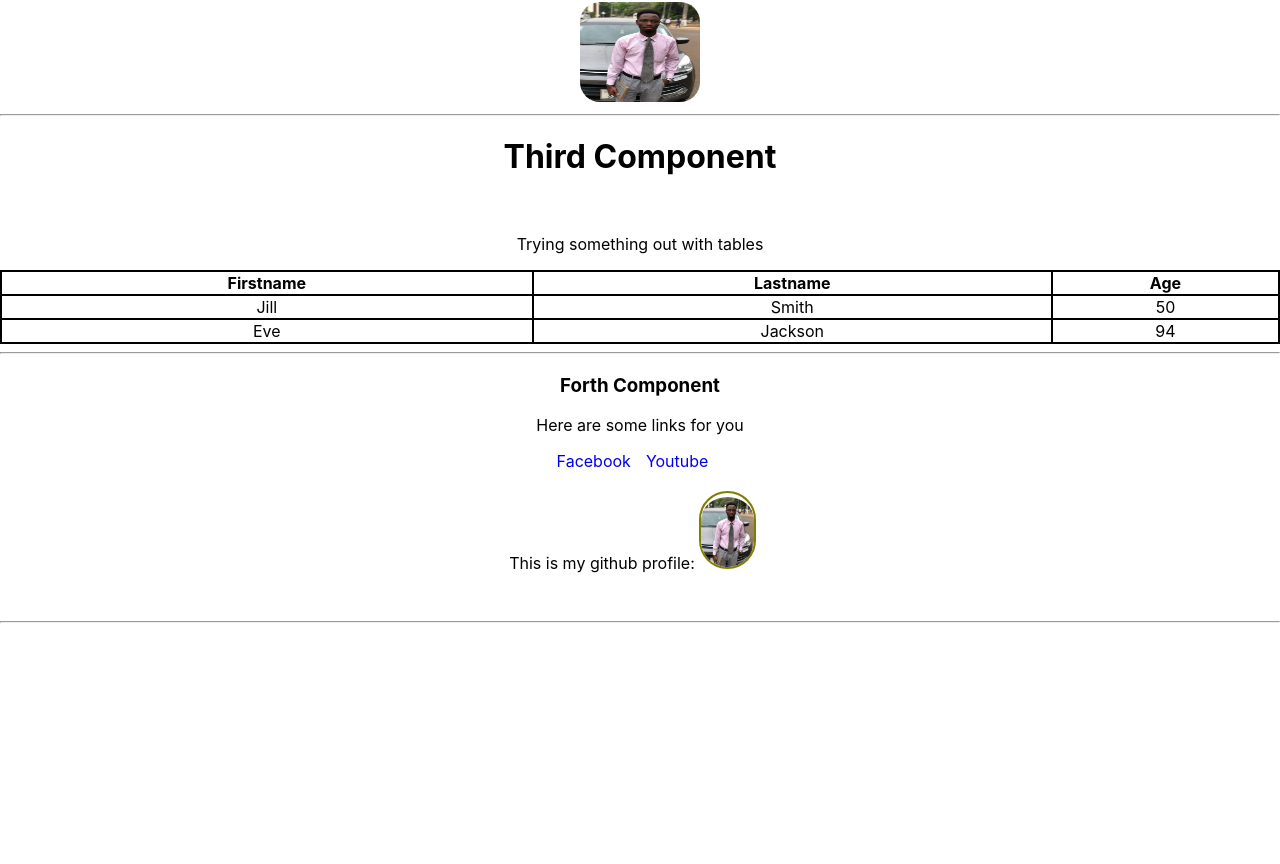
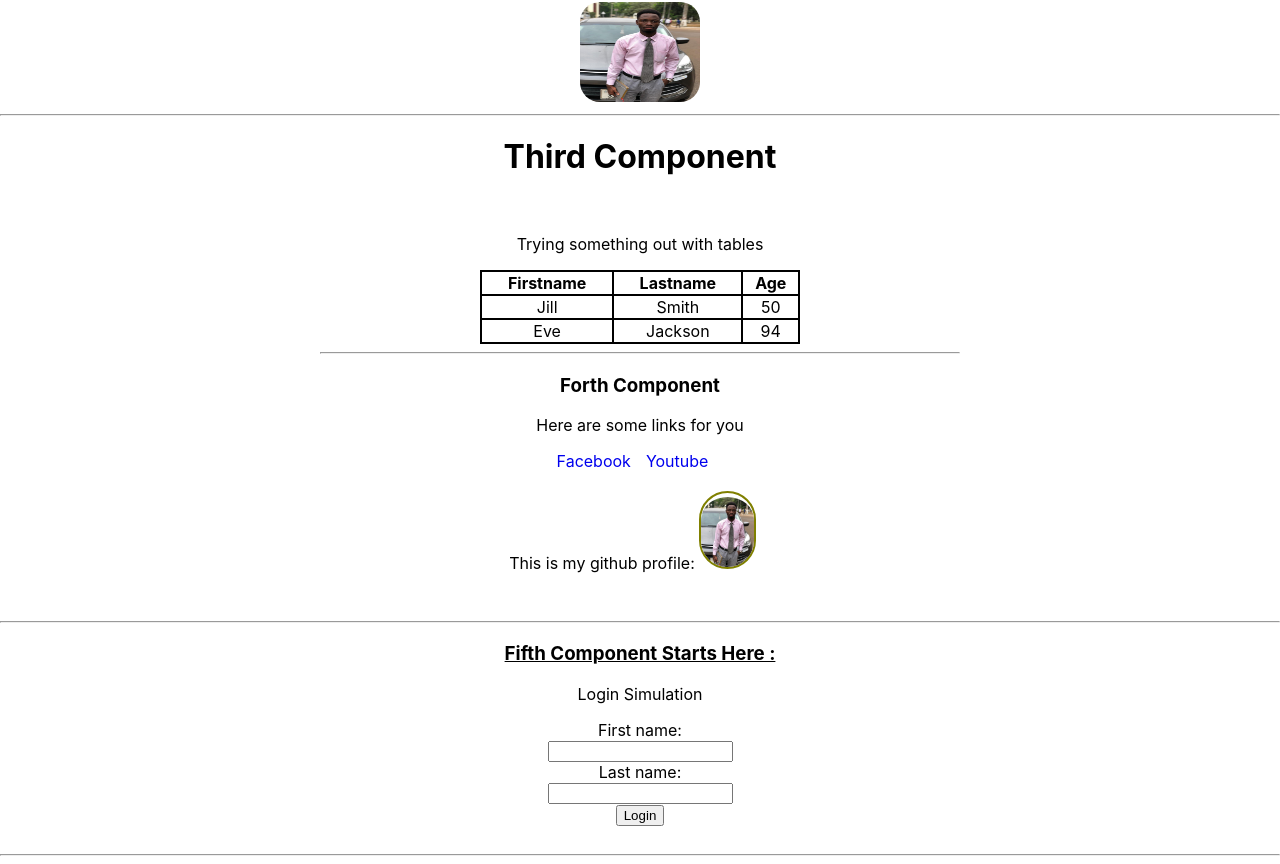
Before and after one commit to argorn-inc/assign1, a React (Create React App) app in the folder components/: page / in a window 1280 px wide. Shown: the part 170-1034 px from the top of the page. Before the commit the page ends 801 px from the top, so only its background shows below. Built offline with nearby package versions, Linux system fonts and the light colour scheme.

Commit message:
component5

```diff
--- a/components/src/App.js
+++ b/components/src/App.js
@@ -5,6 +5,7 @@ import First from './components/Component1';
 import Second from './components/Component2';
 import Third from './components/Component3';
 import Fourth from './components/Component4';
+import Fifth from './components/Component5';
 
 
 function App() {
@@ -14,6 +15,7 @@ function App() {
       <Second/>
       <Third/>
       <Fourth/>
+      <Fifth/>
     </div>
   );
 }
--- a/components/src/components/Component5.js
+++ b/components/src/components/Component5.js
@@ -1,10 +1,24 @@
 import React from 'react';
-import './component.css';
+import './components.css';
+
 
 function FifthComponent(){
     return(
         <div className="fifth">
             <h3><u>Fifth Component Starts Here :</u></h3>
+            <p>Login Simulation</p>
+            <form>
+                <label for="fname"> First name:</label><br/>
+                <input for="fname" type="text" id="name"/><br/>
+                <label for="lname">Last name:</label><br/>
+                <input for="lname" id="lname"/>
+                <br/>
+                <input type="submit" value="Login"/>
+            </form>
+            <br/>
+            <hr></hr>
         </div>
     );
 }
+
+export default FifthComponent;
--- a/components/src/components/components.css
+++ b/components/src/components/components.css
@@ -5,7 +5,7 @@
 }
 .myTable{
     /* border: 2px solid; */
-    width: 100%;
+    width: 50%;
     margin: 0 auto;
     padding: 0 auto;
     position: relative;
@@ -42,3 +42,7 @@
 #me{
     line-height: 100px;
 }
+.fifth{
+    text-align: center;
+
+}
```
